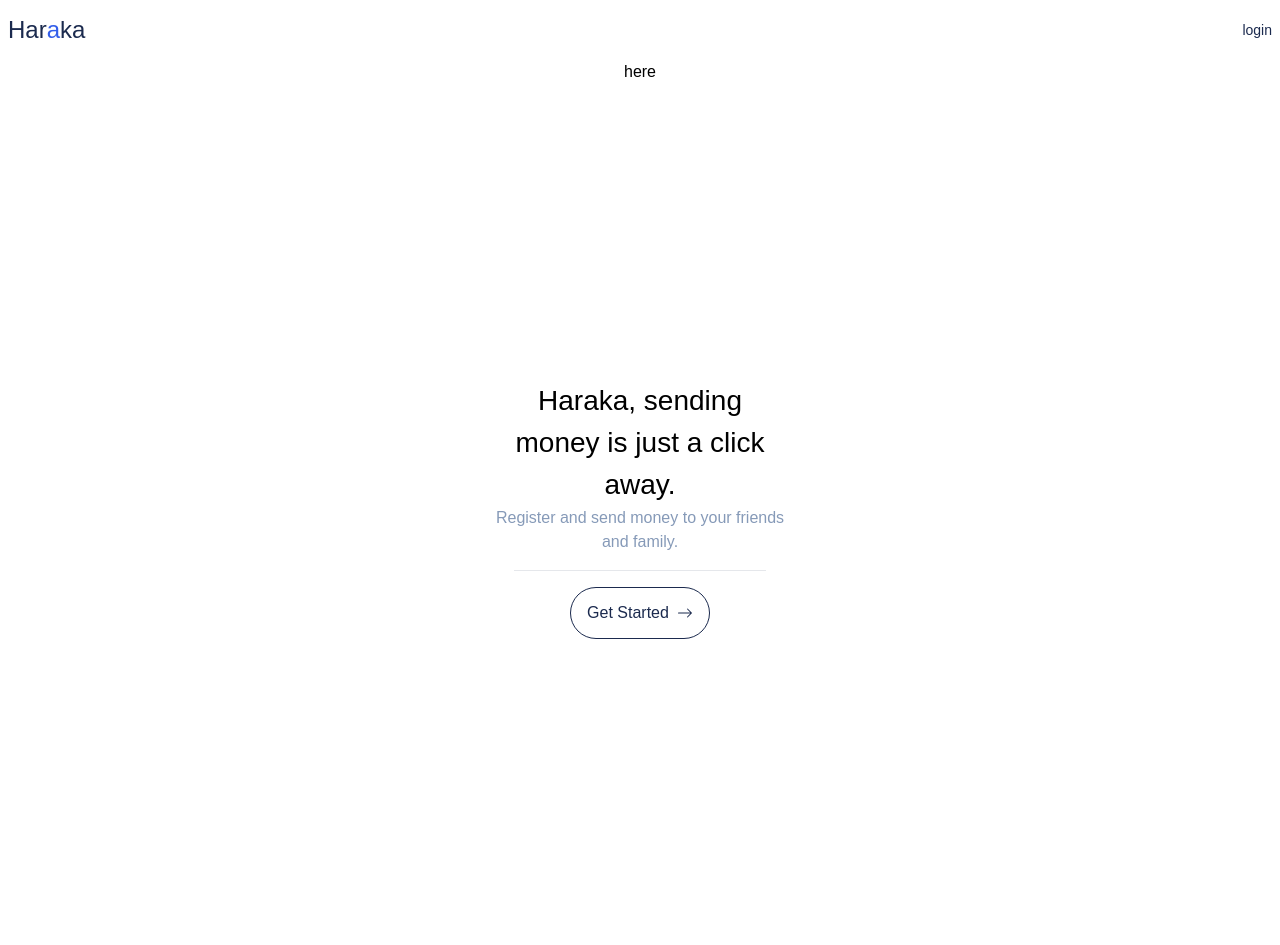
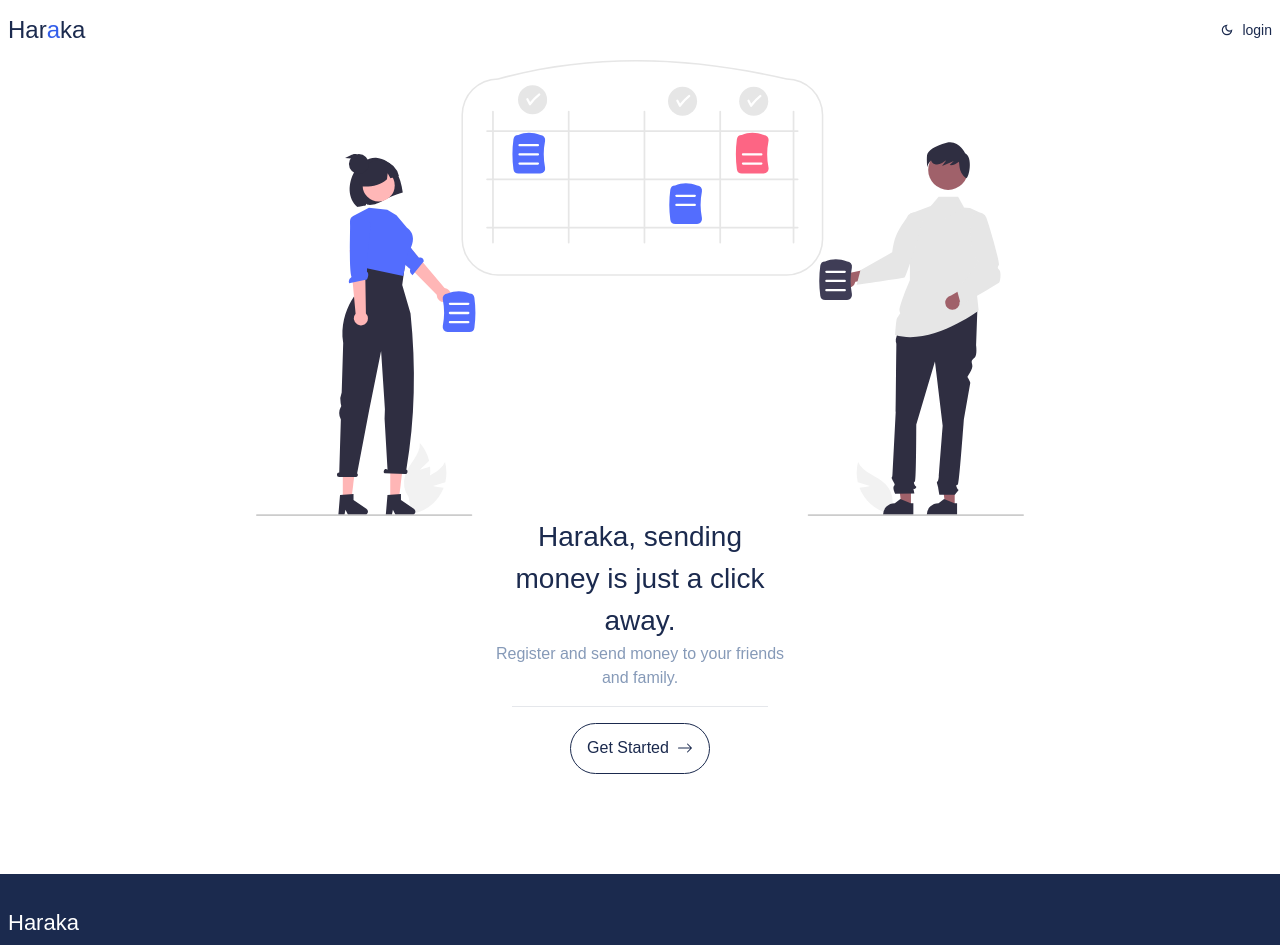
Before and after one commit to kennedybabu/haraka, a React (Create React App) app: page / in a window 1280 px wide. Shown: the top 945 px of the page. Before the commit the page ends 800 px from the top, so only its background shows below. Built offline with nearby package versions, Linux system fonts and the light colour scheme; no server answers.

Commit message:
feature: add dark/light mode functionality

```diff
--- a/src/App.js
+++ b/src/App.js
@@ -3,6 +3,7 @@ import './App.css';
 import { AuthContextProvider } from './context/AuthContext';
 import Landingpage from './pages/Landingpage';
 import Login from './pages/Login';
+import React,{useState} from 'react';
 import Signup from './pages/Signup';
 import Account from './pages/Account';
 import Navbar from './components/Navbar';
@@ -11,12 +12,28 @@ import ProtectedRoute from './components/ProtectedRoute';
 
 
 function App() {
+  const [dark, setDark] = useState(false)
+
+  function hanldeDarkMode() {
+    setDark(!dark)
+  }
+
+  const darkMode =  {
+    backgroundColor: '#1b2a4e',
+    color: '#ffffff'
+  }
+
+  const lightMode = {
+    backgroundColor: '#ffffff',
+    color: '#1b2a4e'
+  }
+
   return (
     <>
       <AuthContextProvider>
-        <Navbar />
+        <Navbar dark={dark} darkMode={darkMode} lightMode={lightMode} hanldeDarkMode={hanldeDarkMode}/>
         <Routes>
-          <Route path='/' exact element={<Landingpage/>}/>
+          <Route path='/' exact element={<Landingpage dark={dark} darkMode={darkMode} lightMode={lightMode}/>}/>
           <Route path='/login'  element={<Login/>}/>
           <Route path='/signup'  element={<Signup/>}/>
           <Route path='/account'  element={<ProtectedRoute><Account/></ProtectedRoute>}/>
--- a/src/components/Footer.jsx
+++ b/src/components/Footer.jsx
@@ -2,8 +2,11 @@ import React from 'react'
 
 const Footer = () => {
   return (
-    <div>
-
+    <div className='w-full h-[180px] bg-[#1b2A4E] flex flex-col  mt-[100px] pt-[2rem]'>
+       <div className='w-full h-full pt-3rem pl-2'>
+        <p className='text-[22px] text-[#ffff]'>Haraka</p>
+        <small className='text-[#506690] text'>we power dreams</small>
+       </div>
     </div>
   )
 }
--- a/src/components/Navbar.jsx
+++ b/src/components/Navbar.jsx
@@ -1,8 +1,10 @@
 import React from 'react'
 import { Link, useNavigate } from 'react-router-dom'
 import { UserAuth } from '../context/AuthContext'
+import {MdOutlineDarkMode} from "react-icons/md"
+import {BsSun} from 'react-icons/bs'
 
-const Navbar = () => {
+const Navbar = (props) => {
     const {user, logOut} = UserAuth()
     const navigate = useNavigate()
 
@@ -15,13 +17,16 @@ const Navbar = () => {
         }
     }
 
+
   return (
-    <div className='w-full h-[60px] flex items-center justify-between px-2 text-[#1b2a4e]'>
+    <div style={props.dark ? props.darkMode : props.lightMode} className='w-full h-[60px] flex items-center justify-between px-2 text-[#1b2a4e]'>
         <Link to='/'>
             <p className='text-[24px]'>Har<span className='text-[#335eea]'>a</span>ka</p>
         </Link>
         <div className='h-full flex items-center text-[14px]'>
-
+            <div className='mr-2' onClick={props.hanldeDarkMode}>
+                {props.dark ? <BsSun className='cursor-pointer'/> : <MdOutlineDarkMode className='cursor-pointer'/>}
+            </div>
             {user?.email ?
             (
                 <div className='flex items-center font-[300]'>
--- a/src/pages/Landingpage.jsx
+++ b/src/pages/Landingpage.jsx
@@ -2,10 +2,12 @@ import React from 'react'
 import {BsArrowRight} from "react-icons/bs"
 import { useNavigate } from 'react-router-dom'
 import { UserAuth } from '../context/AuthContext'
+import Footer from '../components/Footer'
+import Image from "../assets/solution.svg"
 
 
 
-const Landingpage = () => {
+const Landingpage = (props) => {
   const {user} = UserAuth()
   const navigate = useNavigate()
 
@@ -19,9 +21,9 @@ const Landingpage = () => {
 
 
   return (
-    <div className='w-full items-center flex flex-col h-full px-2'>
-        <div className='min-h-[40vh]'>
-            here
+    <div style={props.dark ? props.darkMode : props.lightMode} className='w-full items-center flex flex-col h-full '>
+        <div className='min-h-[40vh] w-full flex items-end' >
+            <img src={Image} alt="/" className='w-[60%] mx-auto' />
         </div>
         <div className='w-full text-center'>
             <h2 className='w-[250px] mx-auto text-[28px]'>Haraka, sending money is just a click away.</h2>
@@ -33,6 +35,7 @@ const Landingpage = () => {
         ) : (
           <button onClick={newUser} className='px-[1rem] flex items-center py-[.8rem] text-[#1b2A4E] rounded-[50rem] border border-[#1b2A4E] hover:bg-[#1b2A4E] hover:text-[#ffff] transition'>Get Started<BsArrowRight className='ml-2'/></button>
         )}
+        <Footer />
     </div>
   )
 }
--- a/src/pages/Signup.jsx
+++ b/src/pages/Signup.jsx
@@ -1,5 +1,6 @@
 import React, { useState } from 'react'
 import { Link, useNavigate } from 'react-router-dom'
+import Footer from '../components/Footer'
 import { UserAuth } from '../context/AuthContext'
 
 const Signup = () => {
```
Also changed, not shown: src/assets/solution.svg (added).
